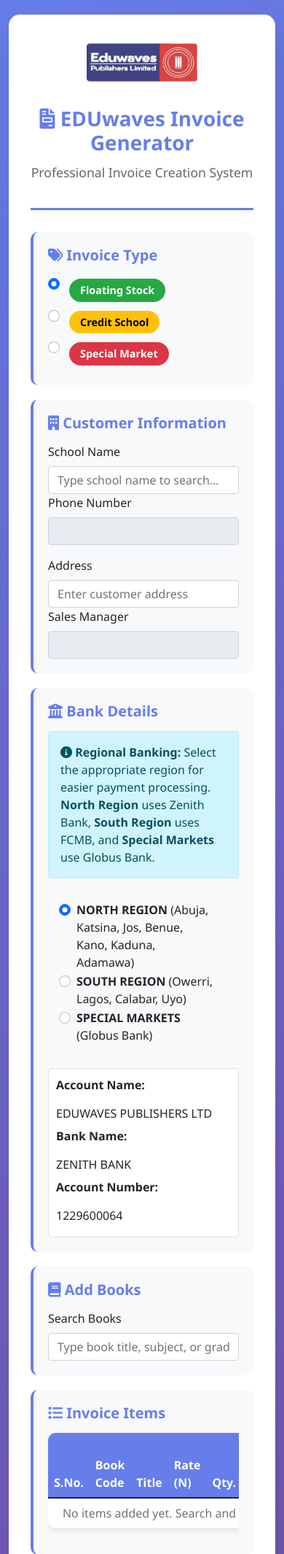
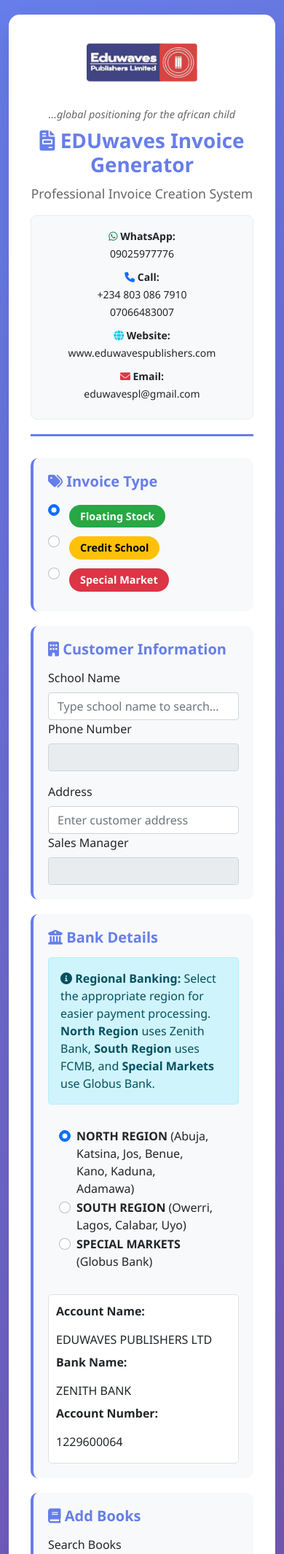
Before and after one commit to freemell/eduwaves_invoice, a Flask app: page / in a window 390 px wide. Shown: the top 2130 px of the page at 73% size. Run offline with Flask 3, Linux system fonts and the light colour scheme.

Commit message:
Add contact information and company slogan to invoice design - WhatsApp, phone numbers, website, email, and global positioning slogan

```diff
--- a/app.py
+++ b/app.py
@@ -262,7 +262,19 @@
     if os.path.exists(logo_path):
         logo = Image(logo_path, width=1.5*inch, height=0.8*inch)
         story.append(logo)
-        story.append(Spacer(1, 10))
+        story.append(Spacer(1, 5))
+
+    # Company Slogan
+    slogan_style = ParagraphStyle(
+        'Slogan',
+        parent=styles['Normal'],
+        fontSize=9,
+        textColor=colors.grey,
+        alignment=TA_CENTER,
+        fontName='Helvetica-Oblique',
+        spaceAfter=10
+    )
+    story.append(Paragraph("...global positioning for the african child", slogan_style))
 
     # Invoice Title
     story.append(Paragraph("INVOICE", title_style))
@@ -272,7 +284,11 @@
     company_data = [
         ["EDUWAVES PUBLISHERS LTD", "", f"Date: {datetime.now().strftime('%d-%b-%Y')}"],
         ["14 Onitsha Crescent, Area 11", "", f"Invoice No.: {invoice_number}"],
-        ["Garki, Abuja-FCT, Nigeria", "", f"Order No.: HO/OR/{datetime.now().strftime('%y%m%d')}"]
+        ["Garki, Abuja-FCT, Nigeria", "", f"Order No.: HO/OR/{datetime.now().strftime('%y%m%d')}"],
+        ["WhatsApp: 09025977776", "", ""],
+        ["Call: +234 803 086 7910, 07066483007", "", ""],
+        ["Website: www.eduwavespublishers.com", "", ""],
+        ["Email: eduwavespl@gmail.com", "", ""]
     ]
 
     company_table = Table(company_data, colWidths=[3.5*inch, 0.5*inch, 2.5*inch])
--- a/templates/index.html
+++ b/templates/index.html
@@ -205,8 +205,31 @@
                          alt="EDUwaves Logo"
                          style="max-height: 80px; max-width: 200px;">
                 </div>
+                <div class="text-center mb-2">
+                    <p class="slogan-text" style="font-style: italic; color: #666; font-size: 0.9em; margin: 0;">
+                        ...global positioning for the african child
+                    </p>
+                </div>
                 <h1><i class="fas fa-file-invoice"></i> EDUwaves Invoice Generator</h1>
                 <p>Professional Invoice Creation System</p>
+
+                <!-- Contact Information -->
+                <div class="contact-info text-center mt-3" style="background: #f8f9fa; padding: 15px; border-radius: 8px; border: 1px solid #e9ecef;">
+                    <div class="row">
+                        <div class="col-md-3 col-sm-6 mb-2">
+                            <small><i class="fab fa-whatsapp text-success"></i> <strong>WhatsApp:</strong><br>09025977776</small>
+                        </div>
+                        <div class="col-md-3 col-sm-6 mb-2">
+                            <small><i class="fas fa-phone text-primary"></i> <strong>Call:</strong><br>+234 803 086 7910<br>07066483007</small>
+                        </div>
+                        <div class="col-md-3 col-sm-6 mb-2">
+                            <small><i class="fas fa-globe text-info"></i> <strong>Website:</strong><br>www.eduwavespublishers.com</small>
+                        </div>
+                        <div class="col-md-3 col-sm-6 mb-2">
+                            <small><i class="fas fa-envelope text-danger"></i> <strong>Email:</strong><br>eduwavespl@gmail.com</small>
+                        </div>
+                    </div>
+                </div>
             </div>
 
             <form id="invoiceForm">
```
